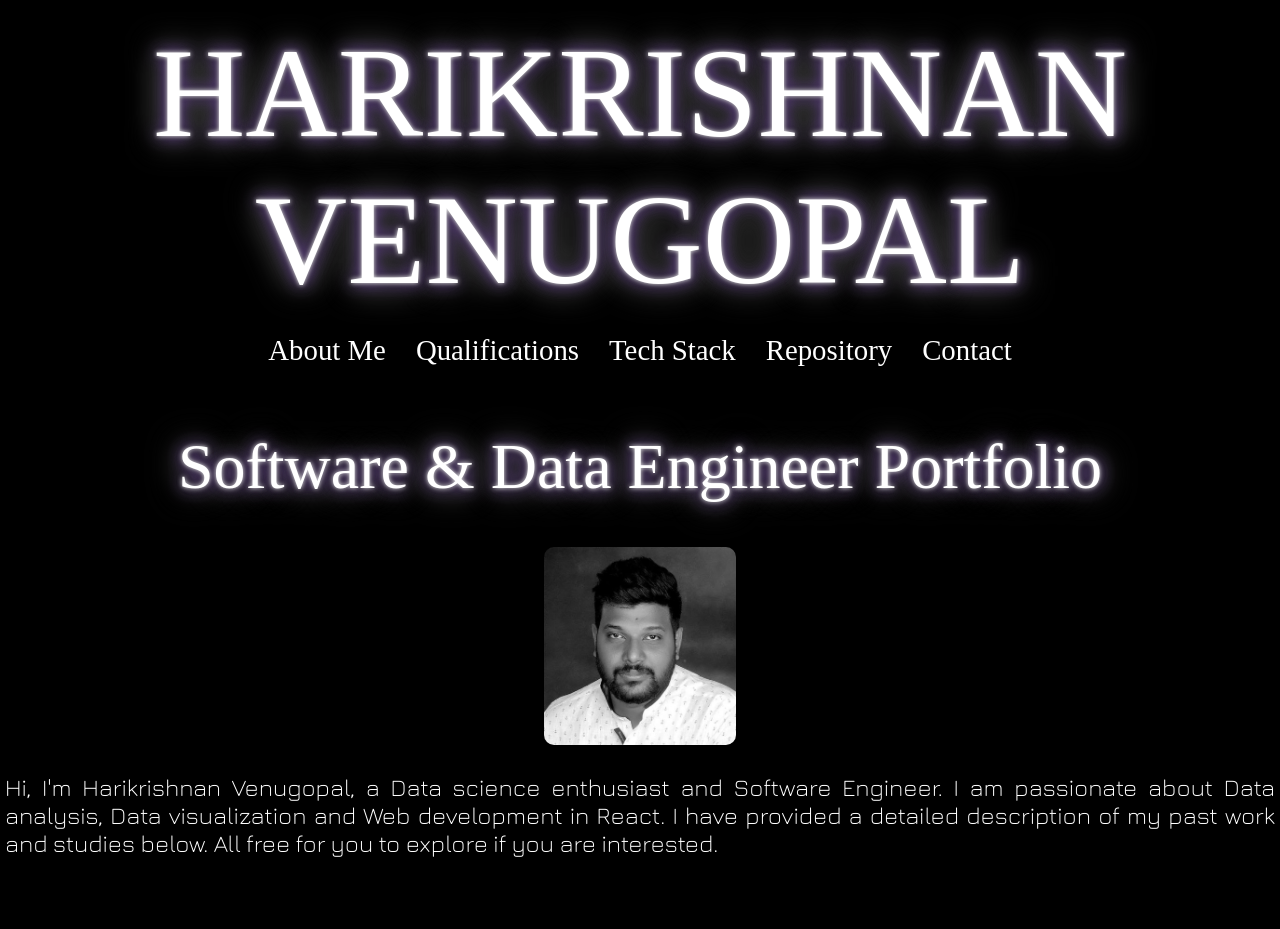
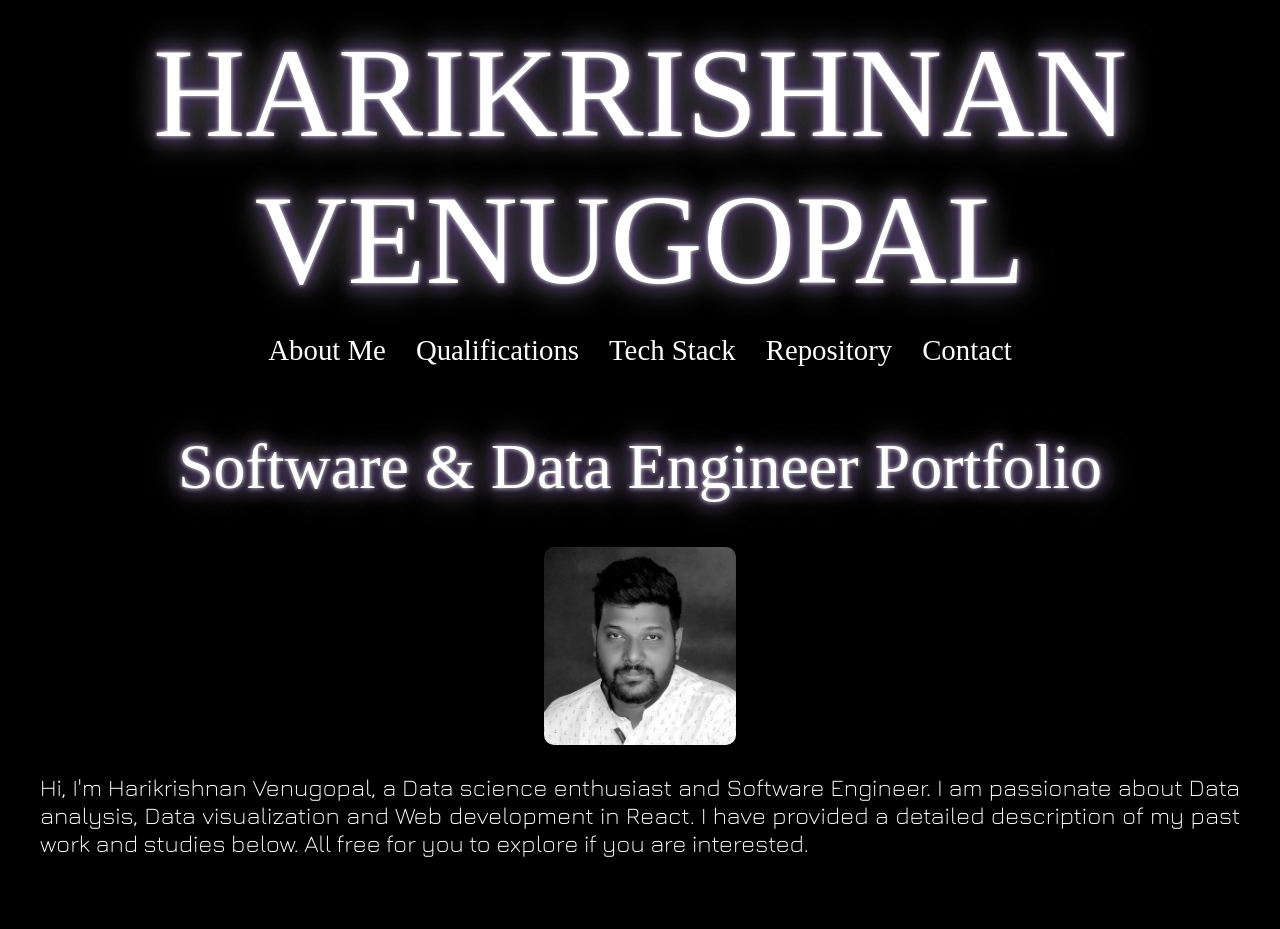
Before and after one commit to hvdx23/portfolio-website, a React (Create React App) app: page / in a window 1280 px wide. Shown: the top 929 px of the page. Built offline with nearby package versions, Linux system fonts and the light colour scheme; no server answers; a web font is replaced by a local one.

Commit message:
paragraph border oadding added. MERGING WITH MASTER

```diff
--- a/src/components/LandingPage.css
+++ b/src/components/LandingPage.css
@@ -37,8 +37,8 @@ html body {
     font-family: "Jura", sans-serif;
     font-weight:100;
     text-align: justify;
-    margin-left:5px;
-    margin-right:5px;
+    margin-left:40px;
+    margin-right:40px;
   }
 
   .qualification {
```
